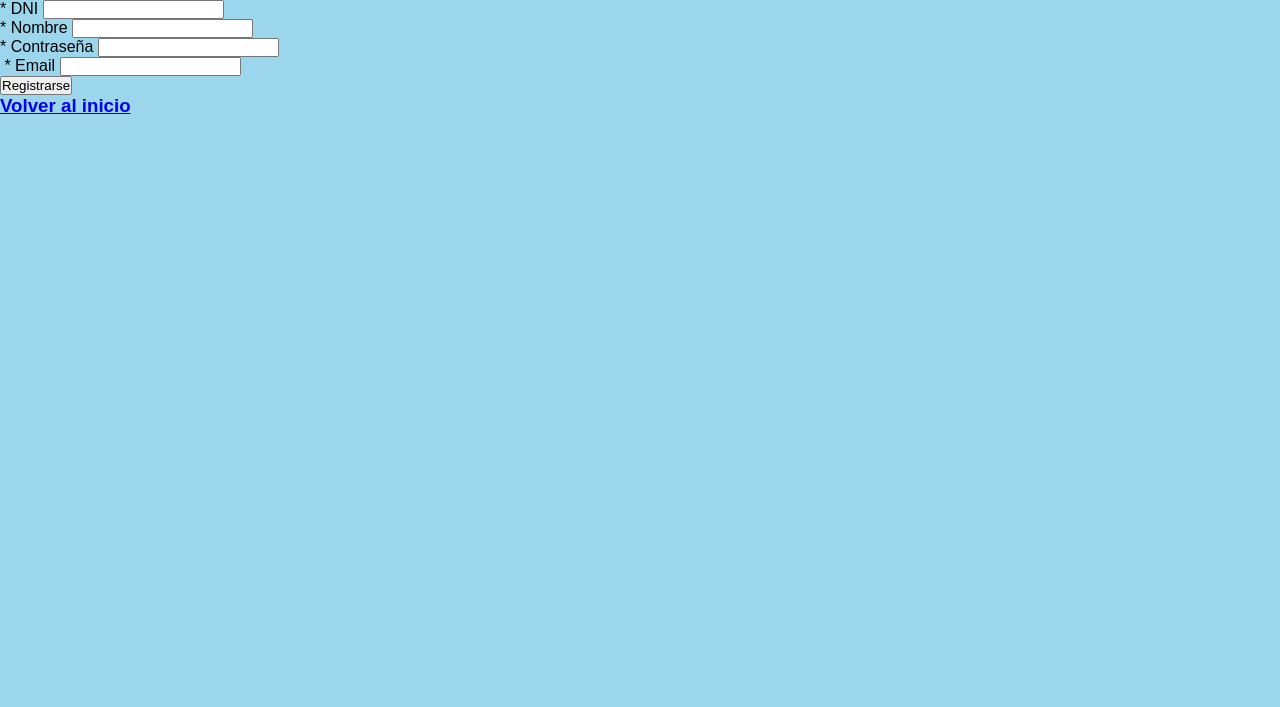
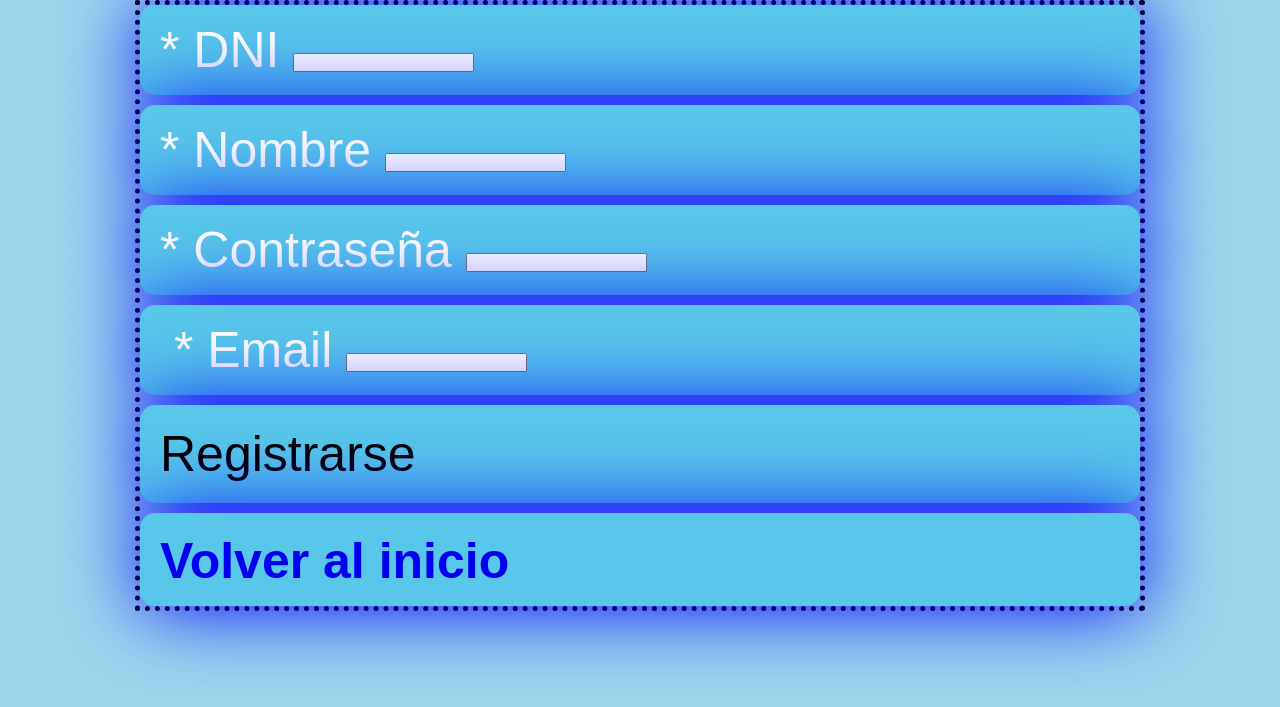
Before and after one commit to dianva/proyectoCine, a PHP site: the page made by cine/login , session y registro/registro.php in a window 1280 px wide. Shown: the top 707 px of the page. Run offline with PHP 8.4, Linux system fonts and the light colour scheme.

Commit message:
Registro e index diseñados css

```diff
--- a/cine/css/basico.css
+++ b/cine/css/basico.css
@@ -13,3 +13,30 @@ body{
 p{
     text-align: center;
 }
+a{
+    text-decoration: none;
+}
+div div{
+    background: rgb(88, 199, 233);
+    text-align: center;
+    padding: 20px;
+    color: white;
+    box-shadow: 2px 2px 80px blue;
+    border-radius: 15px;
+
+}
+div:hover{
+    transform: scale(1);
+
+}
+
+.loginRegistro{
+    font-size: 50px;
+    background:none;
+    border:none;
+}
+
+.loginRegistro:hover{
+    font-weight: bolder;
+    cursor:grab;
+    }
--- a/cine/css/registro.css
+++ b/cine/css/registro.css
@@ -0,0 +1,18 @@
+.registro{
+    width: 80%;
+    max-width: 1000px;
+    border: dotted black 5px;
+}
+
+.registro>div{
+    text-align: left;
+}
+.registro{
+    margin: auto;
+    font-size: 50px;
+    line-height: 50px;
+    display: grid;
+    grid-gap: 10px;
+    grid-template-columns: repeat(auto-fill,minmax("100px",1fr));
+
+}
--- a/cine/index.HTML
+++ b/cine/index.HTML
@@ -14,10 +14,10 @@
 
 				<div><label name="nif">NIF</label><input name="nif" type="text" /></div>
 				<div><label name="password">PASS</label><input name="password" type="password" /></div>
-				<div><input class="login" type="submit" name="login" value="LOGIN" /></div>
+				<div><input  class="loginRegistro" class="login" type="submit" name="login" value="LOGIN" /></div>
 
 		</form>
-		<div><h3><a class="login" href="login , session y registro/registro.php">Regístrate aquí</a></h3>
+		<div><h3><a class="loginRegistro"  href="login , session y registro/registro.php">Regístrate aquí</a></h3>
 		</div>
 		</div>
 	</body>
--- a/cine/login , session y registro/registro.php
+++ b/cine/login , session y registro/registro.php
@@ -4,12 +4,13 @@
 	<meta charset="UTF-8">
 	<title>Registro</title>
 	<link rel="stylesheet" href="" type="text/css" />
-	<link rel="stylesheet" href="css/basico.css" type="text/css" />
-	<link rel="stylesheet" href="css/registro.css" type="text/css" />
+	<link rel="stylesheet" href="../css/basico.css" type="text/css" />
+	<link rel="stylesheet" href="../css/registro.css" type="text/css" />
 </head>
 <body>
-	<div id="registro">
+
 		<form method="post" action="#" enctype="multipart/form-data">
+		<div class="registro">
 			<div>
                 <label name= "nif">* DNI</label>
                 <input name="nif" type="text" />
@@ -28,11 +29,12 @@
                 <input name="email" type="text" />
 	        </div>
             <div>
-				<input type="submit" name="registro" value="Registrarse" />
+				<input class="loginRegistro" type="submit" name="registro" value="Registrarse" />
 			</div>
+
 		</form>
-		<h3><a href="../index.html">Volver al inicio</a></h3>
-	</div>
+		<div><h3><a class="loginRegistro"  href="../index.html">Volver al inicio</a></h3></div>
+		</div>
 
 	<?php
 	if ( isset($_POST['registro']) ) {
```
Also changed, not shown: cine/css/index.css (+0 -24 lines).
